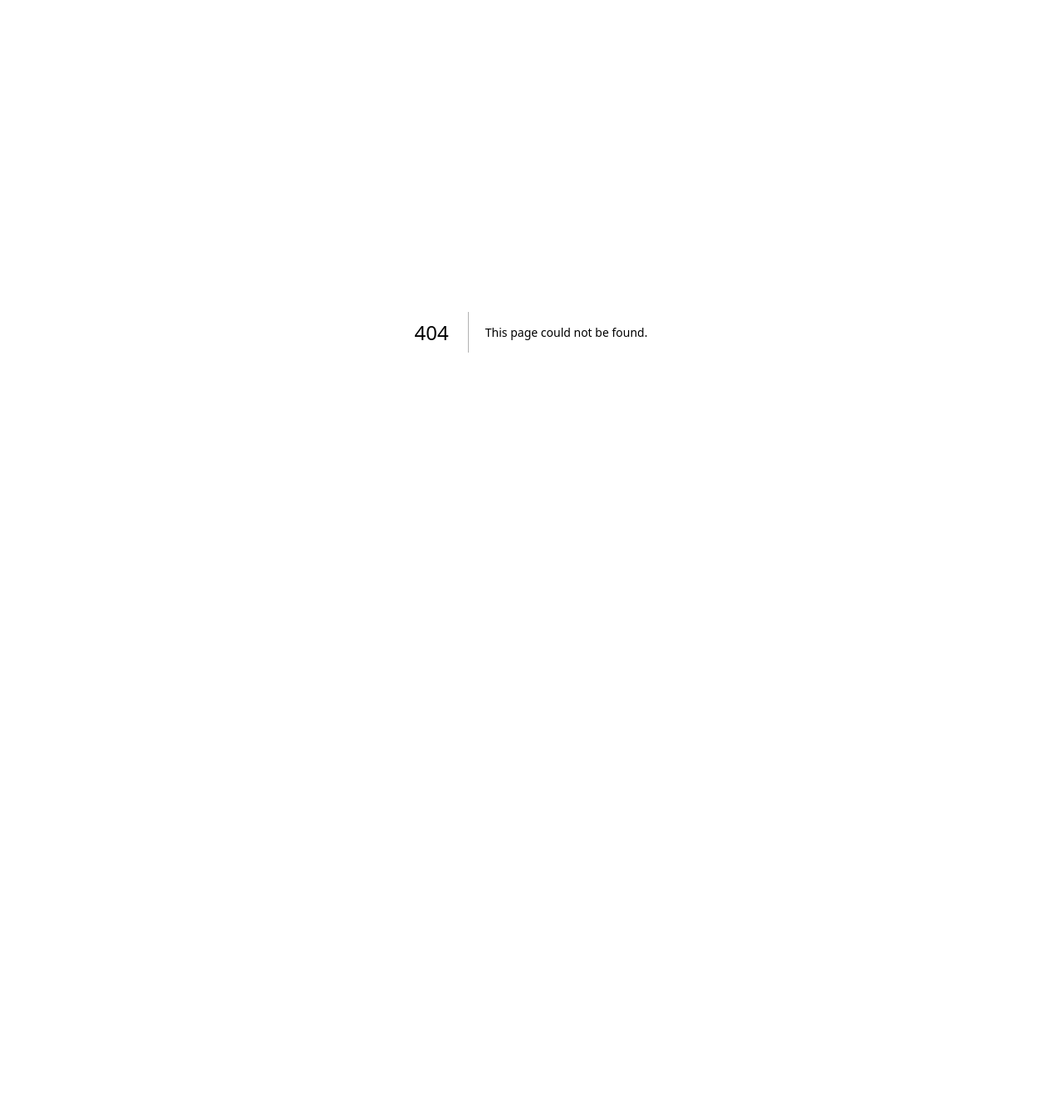
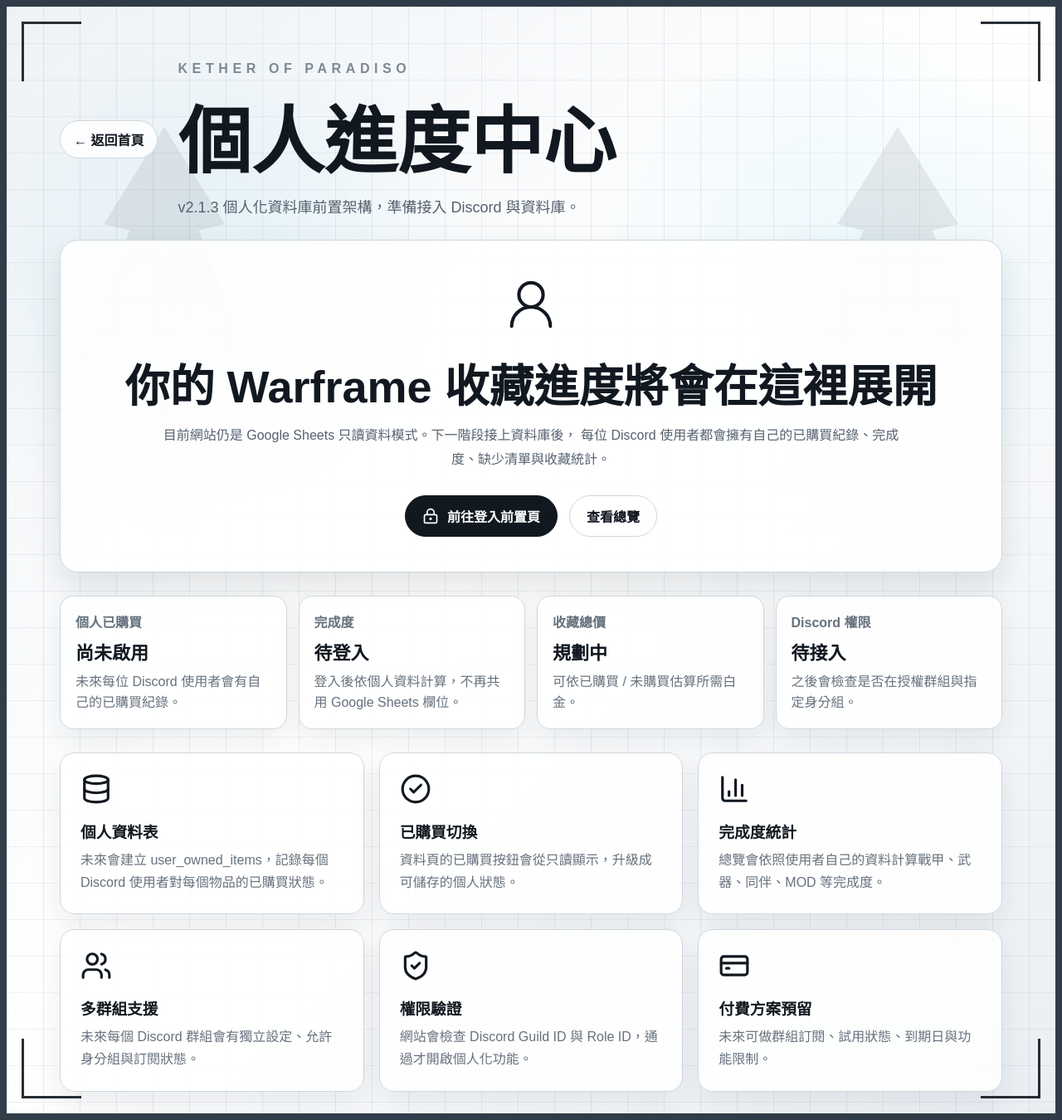
Before and after one commit to yahananako/kether-warframe-database, a Next.js app: page /profile in a window 1280 px wide. Before the commit this address had no page. Shown: the whole page at 83% size. Before the commit the page ends 800 px from the top, so only its background shows below. Built offline with nearby package versions, Linux system fonts and the light colour scheme.

Commit message:
Add personalization database preparation

```diff
--- a/app/database/[category]/page.tsx
+++ b/app/database/[category]/page.tsx
@@ -24,7 +24,7 @@
           <span>{config.subtitle}</span>
         </div>
 
-        <div className="db-version-chip">網站版本 v2.1.2</div>
+        <div className="db-version-chip">網站版本 v2.1.3</div>
       </header>
 
       <section className="db-kpi-grid">
--- a/app/globals.css
+++ b/app/globals.css
@@ -1207,3 +1207,141 @@
     grid-template-columns: 1fr;
   }
 }
+
+.profile-page {
+  display: grid;
+  align-content: start;
+  gap: 28px;
+}
+
+.profile-header {
+  position: relative;
+  z-index: 2;
+  display: grid;
+  grid-template-columns: auto 1fr;
+  gap: 24px;
+  align-items: center;
+  padding-top: 32px;
+}
+
+.profile-header p {
+  margin: 0;
+  letter-spacing: 0.35em;
+  color: #7d8994;
+  font-weight: 900;
+}
+
+.profile-header h1 {
+  margin: 8px 0;
+  font-size: clamp(44px, 7vw, 88px);
+}
+
+.profile-header span {
+  color: #55616f;
+  font-size: 18px;
+}
+
+.profile-hero {
+  position: relative;
+  z-index: 2;
+  text-align: center;
+  background: rgba(255,255,255,0.92);
+  border: 1px solid var(--line);
+  border-radius: 22px;
+  padding: 42px 28px;
+  box-shadow: 0 18px 42px rgba(20, 32, 45, 0.12);
+}
+
+.profile-hero h2 {
+  margin: 16px 0 10px;
+  font-size: clamp(30px, 5vw, 54px);
+}
+
+.profile-hero p {
+  max-width: 900px;
+  margin: 0 auto;
+  color: #55616f;
+  line-height: 1.8;
+}
+
+.profile-progress-grid {
+  position: relative;
+  z-index: 2;
+  display: grid;
+  grid-template-columns: repeat(4, 1fr);
+  gap: 14px;
+}
+
+.profile-progress-grid article {
+  background: rgba(255,255,255,0.9);
+  border: 1px solid var(--line);
+  border-radius: 16px;
+  padding: 18px;
+  box-shadow: 0 12px 30px rgba(20, 32, 45, 0.08);
+}
+
+.profile-progress-grid span {
+  display: block;
+  color: #66717d;
+  font-weight: 900;
+  margin-bottom: 8px;
+}
+
+.profile-progress-grid strong {
+  display: block;
+  font-size: 22px;
+  margin-bottom: 8px;
+}
+
+.profile-progress-grid p {
+  margin: 0;
+  color: #66717d;
+  line-height: 1.6;
+}
+
+.profile-system-grid {
+  position: relative;
+  z-index: 2;
+  display: grid;
+  grid-template-columns: repeat(3, 1fr);
+  gap: 18px;
+}
+
+.profile-system-grid article {
+  background: rgba(255,255,255,0.9);
+  border: 1px solid var(--line);
+  border-radius: 18px;
+  padding: 24px;
+  box-shadow: 0 14px 34px rgba(20, 32, 45, 0.08);
+}
+
+.profile-system-grid h3 {
+  margin: 14px 0 8px;
+}
+
+.profile-system-grid p {
+  margin: 0;
+  color: #66717d;
+  line-height: 1.7;
+}
+
+@media (max-width: 1000px) {
+  .profile-progress-grid {
+    grid-template-columns: repeat(2, 1fr);
+  }
+
+  .profile-system-grid {
+    grid-template-columns: 1fr;
+  }
+}
+
+@media (max-width: 680px) {
+  .profile-header {
+    grid-template-columns: 1fr;
+    text-align: center;
+  }
+
+  .profile-progress-grid {
+    grid-template-columns: 1fr;
+  }
+}
--- a/app/login/page.tsx
+++ b/app/login/page.tsx
@@ -14,7 +14,7 @@
         <div>
           <p>KETHER OF PARADISO</p>
           <h1>Discord 登入</h1>
-          <span>v2.1.2 權限系統前置頁，下一階段會接入 Discord OAuth。</span>
+          <span>v2.1.3 權限系統前置頁，下一階段會接入 Discord OAuth。</span>
         </div>
       </header>
 
--- a/app/page.tsx
+++ b/app/page.tsx
@@ -82,6 +82,7 @@
             <nav className="menu-popup">
               <Link href="/">首頁</Link>
               <Link href="/login">Discord 登入</Link>
+              <Link href="/profile">個人進度</Link>
               {navItems.map((item) => (
                 <Link key={item.label} href={item.href}>
                   {item.label}
@@ -236,7 +237,7 @@
 
           <div className="total-row">
             <span>網站版本</span>
-            <b>v2.1.2</b>
+            <b>v2.1.3</b>
           </div>
         </article>
 
@@ -246,7 +247,7 @@
             <span>5　備註</span>
           </div>
 
-          <p>・v2.1.2 已加入首頁自動資料總控台。</p>
+          <p>・v2.1.3 已加入首頁自動資料總控台。</p>
           <p>・下一階段可做 Discord 登入前置與個人化資料庫設計。</p>
           <p>・完成度目前讀取表格欄位，未來會改為個人獨立紀錄。</p>
           <div className="note-lines" />
--- /dev/null
+++ b/app/profile/page.tsx
@@ -0,0 +1,122 @@
+import Link from "next/link";
+import {
+  UserRound,
+  ShieldCheck,
+  Database,
+  CheckCircle2,
+  BarChart3,
+  LockKeyhole,
+  Users,
+  CreditCard
+} from "lucide-react";
+
+const progressCards = [
+  {
+    title: "個人已購買",
+    value: "尚未啟用",
+    note: "未來每位 Discord 使用者會有自己的已購買紀錄。"
+  },
+  {
+    title: "完成度",
+    value: "待登入",
+    note: "登入後依個人資料計算，不再共用 Google Sheets 欄位。"
+  },
+  {
+    title: "收藏總價",
+    value: "規劃中",
+    note: "可依已購買 / 未購買估算所需白金。"
+  },
+  {
+    title: "Discord 權限",
+    value: "待接入",
+    note: "之後會檢查是否在授權群組與指定身分組。"
+  }
+];
+
+export default function ProfilePage() {
+  return (
+    <main className="page-shell profile-page">
+      <div className="corner corner-lt" />
+      <div className="corner corner-rt" />
+      <div className="corner corner-lb" />
+      <div className="corner corner-rb" />
+
+      <header className="profile-header">
+        <Link href="/" className="db-back">← 返回首頁</Link>
+
+        <div>
+          <p>KETHER OF PARADISO</p>
+          <h1>個人進度中心</h1>
+          <span>v2.1.3 個人化資料庫前置架構，準備接入 Discord 與資料庫。</span>
+        </div>
+      </header>
+
+      <section className="profile-hero">
+        <UserRound size={70} strokeWidth={1.4} />
+        <h2>你的 Warframe 收藏進度將會在這裡展開</h2>
+        <p>
+          目前網站仍是 Google Sheets 只讀資料模式。下一階段接上資料庫後，
+          每位 Discord 使用者都會擁有自己的已購買紀錄、完成度、缺少清單與收藏統計。
+        </p>
+
+        <div className="auth-actions">
+          <Link className="auth-primary" href="/login">
+            <LockKeyhole size={20} />
+            前往登入前置頁
+          </Link>
+          <Link className="auth-secondary" href="/database/overview">
+            查看總覽
+          </Link>
+        </div>
+      </section>
+
+      <section className="profile-progress-grid">
+        {progressCards.map((card) => (
+          <article key={card.title}>
+            <span>{card.title}</span>
+            <strong>{card.value}</strong>
+            <p>{card.note}</p>
+          </article>
+        ))}
+      </section>
+
+      <section className="profile-system-grid">
+        <article>
+          <Database size={38} />
+          <h3>個人資料表</h3>
+          <p>未來會建立 user_owned_items，記錄每個 Discord 使用者對每個物品的已購買狀態。</p>
+        </article>
+
+        <article>
+          <CheckCircle2 size={38} />
+          <h3>已購買切換</h3>
+          <p>資料頁的已購買按鈕會從只讀顯示，升級成可儲存的個人狀態。</p>
+        </article>
+
+        <article>
+          <BarChart3 size={38} />
+          <h3>完成度統計</h3>
+          <p>總覽會依照使用者自己的資料計算戰甲、武器、同伴、MOD 等完成度。</p>
+        </article>
+
+        <article>
+          <Users size={38} />
+          <h3>多群組支援</h3>
+          <p>未來每個 Discord 群組會有獨立設定、允許身分組與訂閱狀態。</p>
+        </article>
+
+        <article>
+          <ShieldCheck size={38} />
+          <h3>權限驗證</h3>
+          <p>網站會檢查 Discord Guild ID 與 Role ID，通過才開啟個人化功能。</p>
+        </article>
+
+        <article>
+          <CreditCard size={38} />
+          <h3>付費方案預留</h3>
+          <p>未來可做群組訂閱、試用狀態、到期日與功能限制。</p>
+        </article>
+      </section>
+    </main>
+  );
+}
--- a/package.json
+++ b/package.json
@@ -1,6 +1,6 @@
 {
   "name": "kether-warframe-database",
-  "version": "2.1.2",
+  "version": "2.1.3",
   "private": true,
   "scripts": {
     "dev": "next dev",
```
Also changed, not shown: 3 other files (tests, documents, lock files or other folders).
